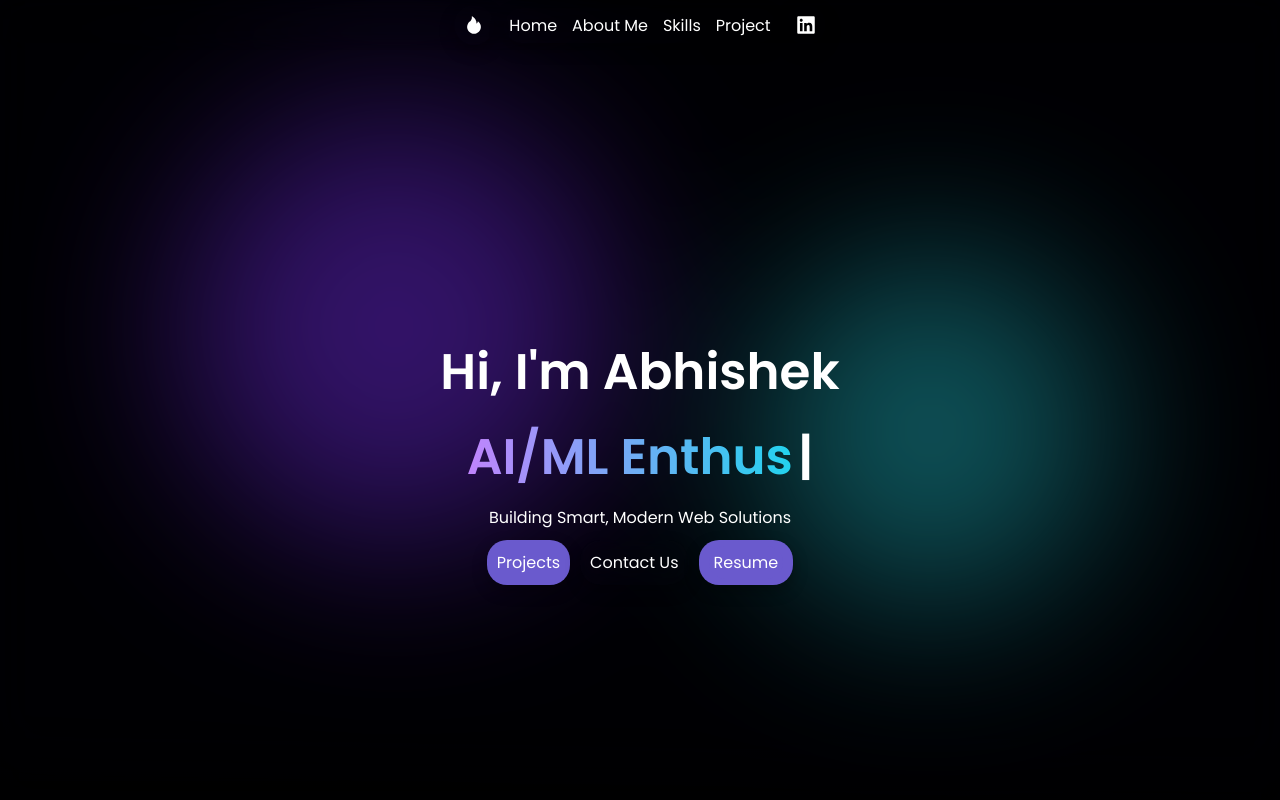
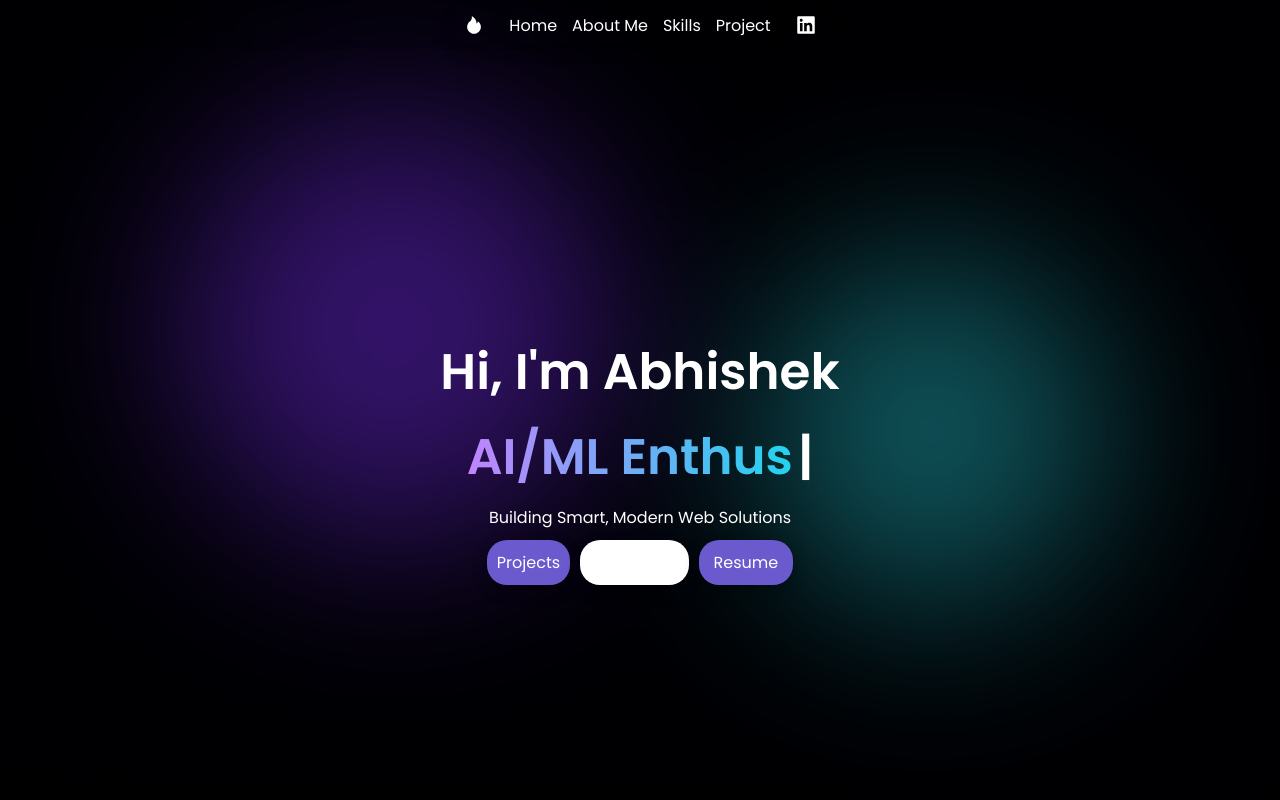
Before and after one commit to Abhishe58/abhishek, a React (Vite) app: page / in a window 1280 px wide. Shown: the top 800 px of the page. Built offline with nearby package versions, Linux system fonts and the light colour scheme.

Commit message:
Update Home.css

```diff
--- a/src/components/Home.css
+++ b/src/components/Home.css
@@ -171,7 +171,8 @@ header {
   backdrop-filter: blur(15px);
   cursor: pointer;
   text-decoration: none;
-  color: white;
+  background: white;
+  color: black;
 }
 .ctaBut a {
   text-decoration: none;
```
